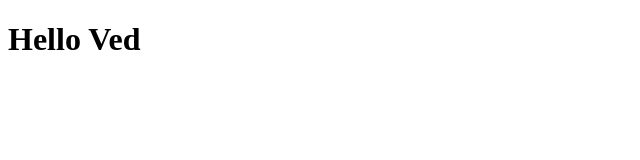
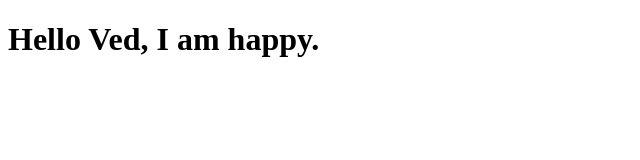
Before and after one commit to Kshaunish/coursera-angular, a plain HTML site: page index.html in a window 1280 px wide. Shown: the whole page, without its empty margins (0-640 px from the left). Drawn offline with Linux system fonts and the light colour scheme.

Commit message:
modified first web file

```diff
--- a/index.html
+++ b/index.html
@@ -4,6 +4,6 @@
 	<title>Hello</title>
 </head>
 <body>
-	<h1>Hello Ved</h1>
+	<h1>Hello Ved, I am happy.</h1>
 </body>
 </html>
```
